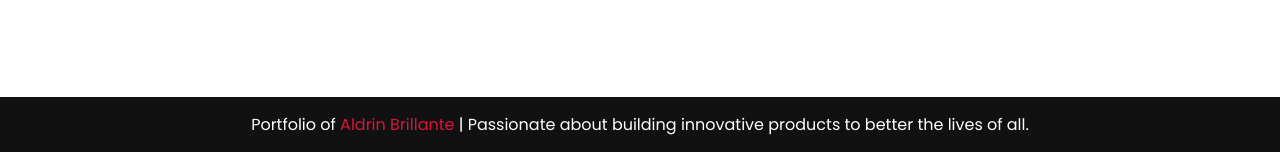
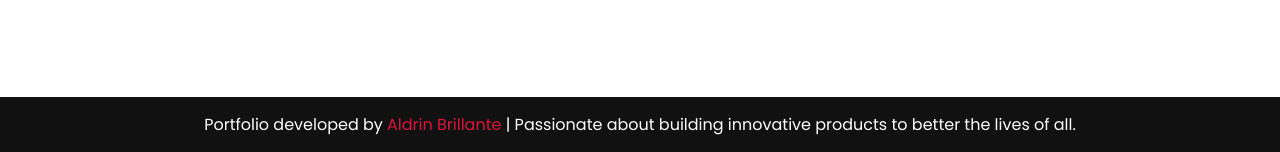
Before and after one commit to aldrinbrillante/iPortfolio, a plain HTML site: page index.html in a window 1280 px wide. Shown: the part 4538-4690 px from the top of the page. Drawn offline with nearby package versions, Linux system fonts and the light colour scheme.

Commit message:
grammar transition

```diff
--- a/index.html
+++ b/index.html
@@ -315,7 +315,7 @@
 
     <!-- footer section start -->
     <footer>
-        <span>Portfolio of <a href="https://www.linkedin.com/in/aldrin-brillante-n/" target="_blank">Aldrin Brillante</a> | Passionate about building innovative products to better the lives of all.</span>
+        <span>Portfolio developed by <a href="https://www.linkedin.com/in/aldrin-brillante-n/" target="_blank">Aldrin Brillante</a> | Passionate about building innovative products to better the lives of all.</span>
     </footer>
 
     <script src="script.js"></script>
```
